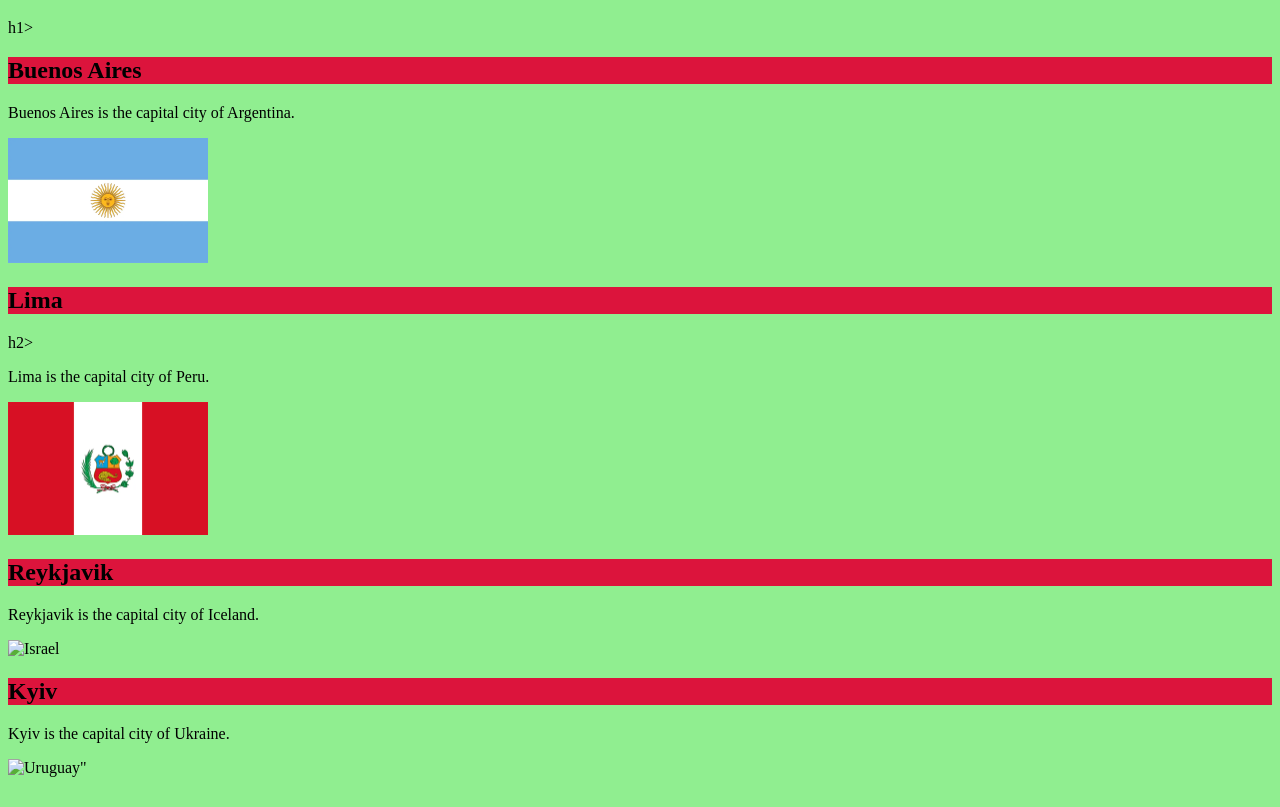
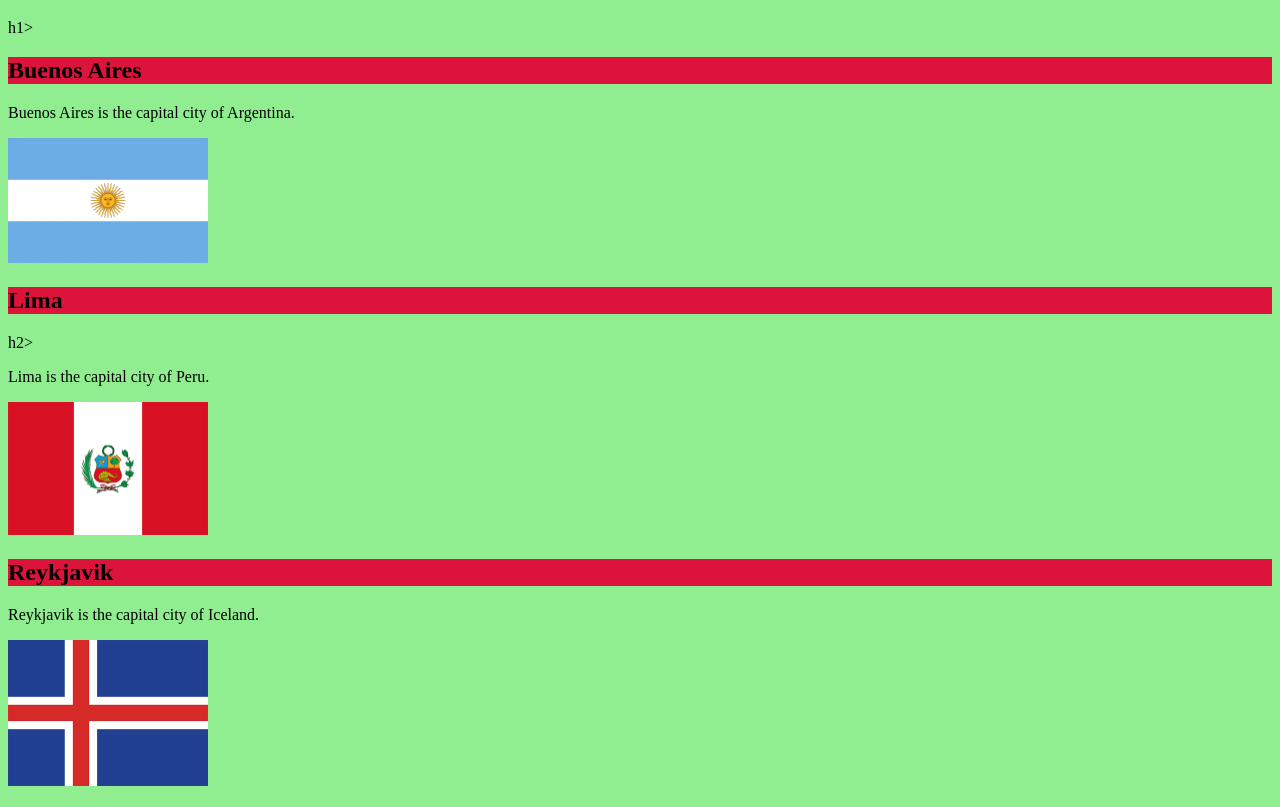
Before and after one commit to ICS20-Programming-ZoiaB/Unit1-03-HTML-Style, a plain HTML site: page cities.html in a window 1280 px wide. Shown: the part 141-948 px from the top of the page. Before the commit the page ends 926 px from the top, so only its background shows below. Drawn offline with Linux system fonts and the light colour scheme.

Commit message:
Updated images.

```diff
--- a/cities.html
+++ b/cities.html
@@ -42,11 +42,11 @@
 
     <h2 class="city">Reykjavik</h2>
     <p>Reykjavik is the capital city of Iceland.</p>
-    <img src="./images/Flag_of_Irael.svg" width="200" alt="Israel">
+    <img src="./images/iceland.webp" width="200" alt="Iceland">
 
     <h2 class="city">Kyiv</h2>
     <p>Kyiv is the capital city of Ukraine.</p>
-    <img src="./images/Flag_of_Uruguay.svg" width="200" alt=Uruguay">
+    <img src="./images/ukraine.webp" width="200" alt=Ukraine">
 
   </body>
 </html>
```
Also changed, not shown: images/iceland.webp (added), images/ukraine.webp (added).
